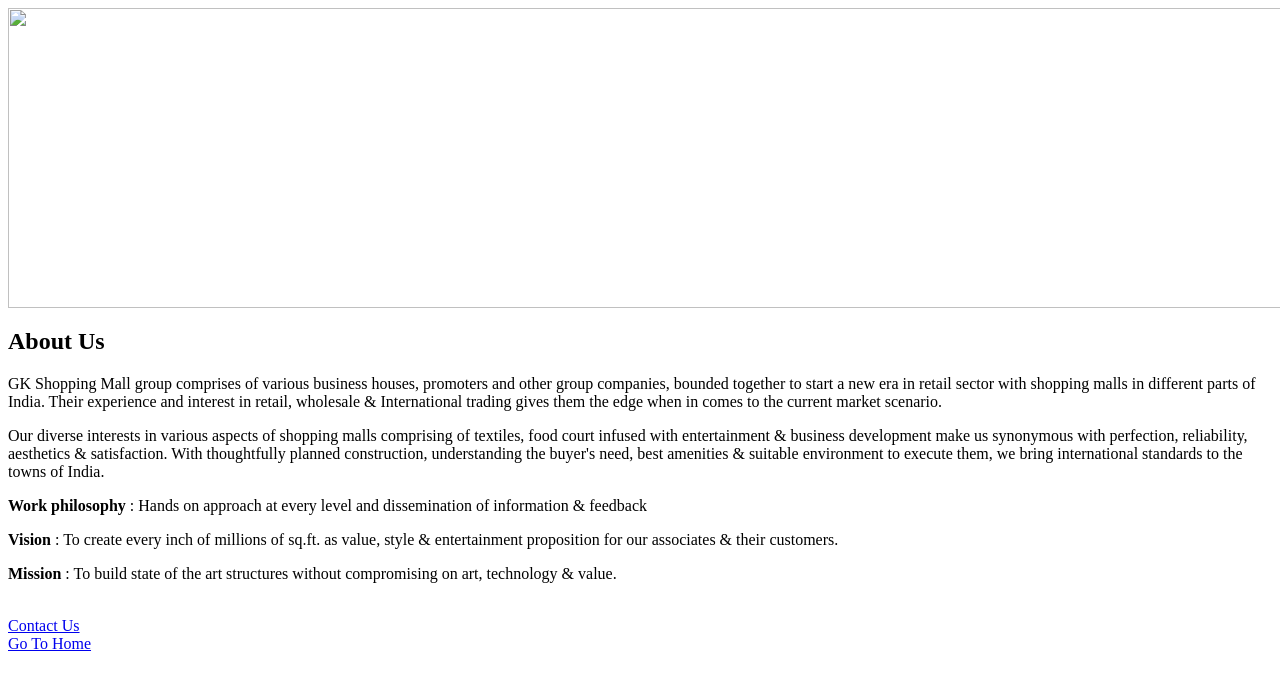
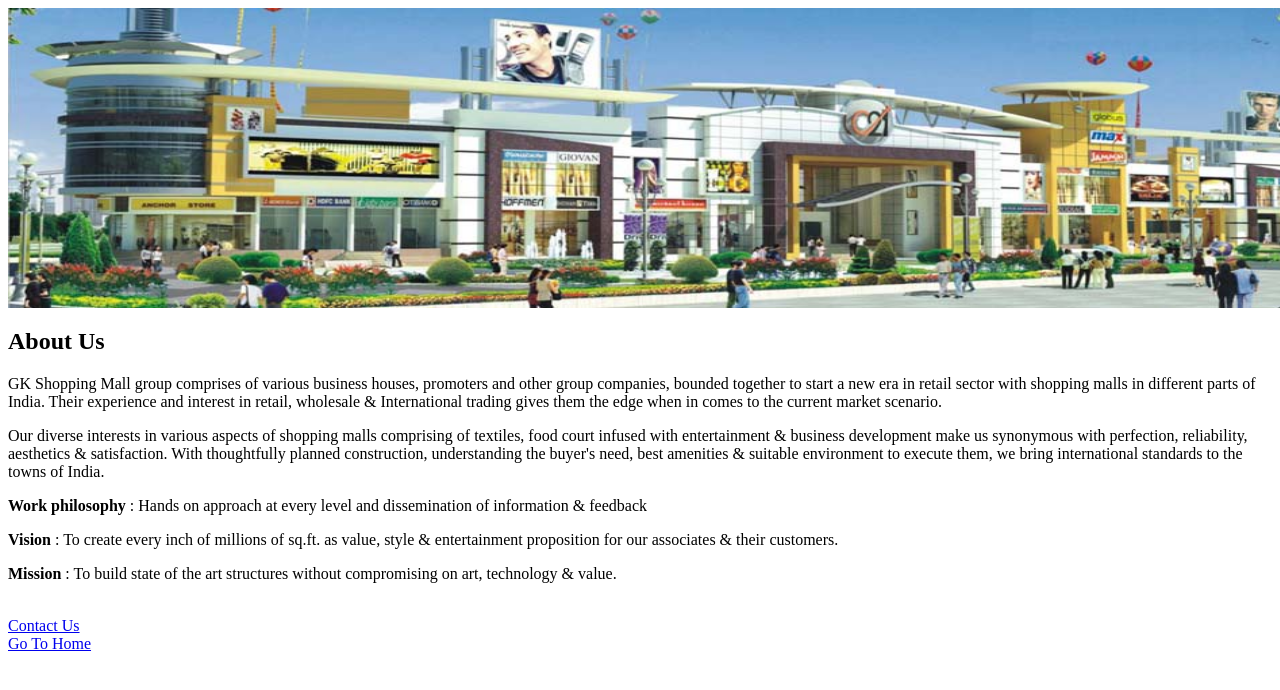
Before and after one commit to gurucommando/GK_Shopping_mall, a plain HTML site: page about_us.html in a window 1280 px wide. Shown: the top 690 px of the page. Drawn offline with Linux system fonts and the light colour scheme.

Commit message:
Update about_us.html

```diff
--- a/about_us.html
+++ b/about_us.html
@@ -3,7 +3,7 @@
 
 <body>
 
-    <img src=images/"mallimage.jpg" height ="300" width= "1350">
+    <img src="images/mallimage.jpg" height ="300" width= "1350">
     <br>
     <h2> About Us </h2>
 
```
